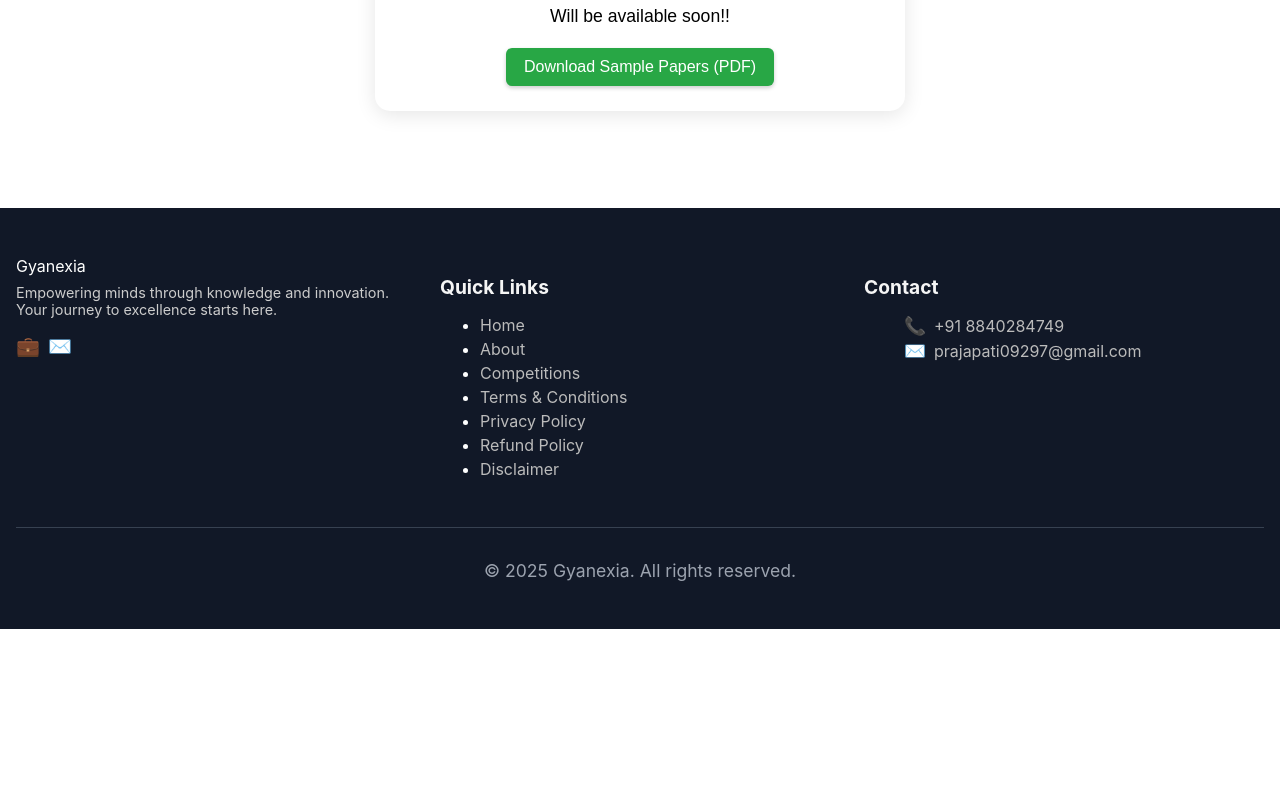
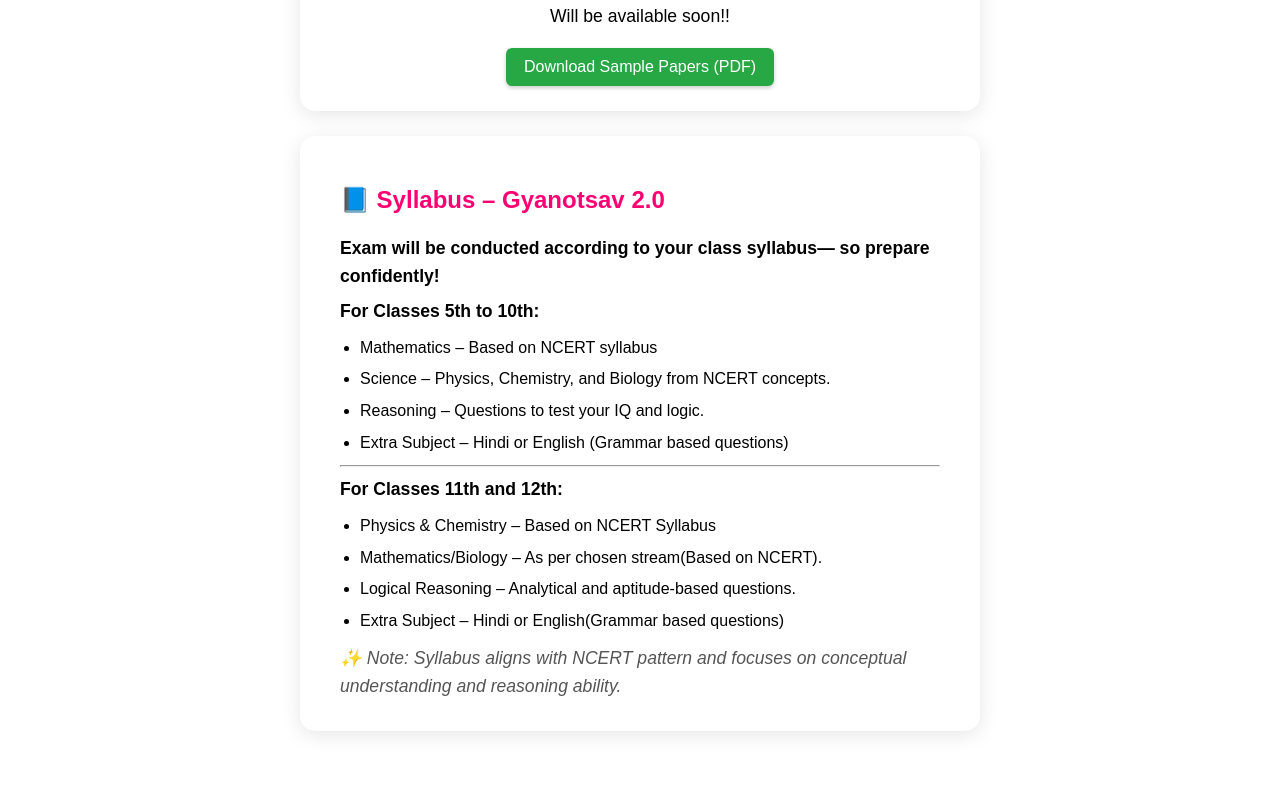
Before and after one commit to nikhilprajapati-21/gyanexia, a React (Create React App) app: page /competitions in a window 1280 px wide. Shown: the part 700-1500 px from the top of the page. Before the commit the page ends 1329 px from the top, so only its background shows below. Built offline with nearby package versions, Linux system fonts and the light colour scheme.

Commit message:
added syllabus

```diff
--- a/src/components/Footer.js
+++ b/src/components/Footer.js
@@ -47,7 +47,7 @@
               </li>
               <li className="footer-contact-item">
                 <span className="footer-contact-icon">✉️</span>
-                <span>prajapati09297@gmail.com</span>
+                <span>gyanexia@gmail.com</span>
               </li>
             </ul>
           </div>
--- a/src/pages/Competitions.css
+++ b/src/pages/Competitions.css
@@ -17,7 +17,7 @@
   background: white;
   border-radius: 15px;
   padding: 25px 40px;
-  max-width: 450px;
+  max-width: 600px;
   width: 100%;
   margin-bottom: 25px;
   box-shadow: 0 4px 20px rgba(0, 0, 0, 0.1);
@@ -73,6 +73,27 @@
 
 .download-btn:hover { background: #1e7e34; }
 
+/* Syllabus Card */
+.syllabus-card {
+  text-align: left;
+  line-height: 1.6;
+}
+
+.syllabus-card ul {
+  text-align: left;
+  padding-left: 20px;
+  margin: 10px 0;
+}
+
+.syllabus-card li {
+  margin-bottom: 6px;
+  font-size: 1rem;
+}
+
+.syllabus-card em {
+  color: #555;
+}
+
 /* Overlay */
 .form-overlay {
   position: fixed;
@@ -103,7 +124,6 @@
 
 .form-container h2 { margin-bottom: 20px; text-align: center; }
 
-/* Keep same styles as before */
 .form-row {
   display: flex;
   gap: 20px;
@@ -132,16 +152,7 @@
   font-size: 1rem;
 }
 
-
 textarea { resize: vertical; min-height: 60px; }
-
-/* Error */
-.error-text {
-  color: red;
-  font-size: 0.9rem;
-  margin-top: 4px;
-  display: block;
-}
 
 /* Subjects Preview */
 .subjects-box {
@@ -182,8 +193,8 @@
 }
 .cancel-btn:hover { background: #c82333; }
 
-.pay-btn{
-  height: 30px;
+.pay-btn {
+  height: 40px;
   font-size: 1rem;
   font-weight: 500;
   background: #007bff;
@@ -193,68 +204,11 @@
   cursor: pointer;
   box-shadow: 0 2px 4px rgba(0,0,0,0.2);
   transition: 0.3s;
+}
+.pay-btn:hover { background: #0056b3; }
 
-}
-
-/* Payment QR */
-.qr-overlay {
-  position: fixed;
-  top: 0;
-  left: 0;
-  width: 100%;
-  height: 100%;
-  background: rgba(0,0,0,0.7);
-  display: flex;
-  justify-content: center;
-  align-items: center;
-  z-index: 3000;
-}
-
-.qr-container {
-  background: white;
-  padding: 25px;
-  border-radius: 12px;
-  max-width: 400px;
-  width: 90%;
-  text-align: center;
-  box-shadow: 0 5px 25px rgba(0,0,0,0.3);
-}
-
-.qr-container h3 { margin-bottom: 15px; }
-
-.qr-image {
-  width: 250px;
-  height: auto;
-  margin: 15px 0;
-  border: 2px solid #ccc;
-  border-radius: 10px;
-}
-
-/* Upload */
-.upload-box { margin: 15px 0; text-align: left; }
-.upload-box label { font-weight: bold; display: block; margin-bottom: 6px; }
-.file-name { font-size: 0.9rem; color: #333; margin-top: 6px; }
-
-/* QR Buttons */
-.qr-buttons {
-  display: flex;
-  justify-content: space-between;
-  margin-top: 15px;
-}
-
-.confirm-btn {
-  background: #28a745;
-  color: white;
-  border: none;
-  padding: 10px 16px;
-  border-radius: 6px;
-  cursor: pointer;
-}
-.confirm-btn:hover { background: #218838; }
-
-/* Mobile */
 @media (max-width: 768px) {
   .form-container { width: 95%; padding: 20px; }
   .form-row { flex-direction: column; gap: 10px; }
-  .qr-image { width: 200px; }
+  .competition-card { padding: 20px; }
 }
--- a/src/pages/Competitions.js
+++ b/src/pages/Competitions.js
@@ -56,7 +56,6 @@
       name: "Gyanotsav 2.0",
       description: "Registration Fee",
       handler: function (response) {
-        // Payment successful callback
         navigate("/registration-success");
       },
       prefill: {
@@ -89,12 +88,13 @@
     <div className="upcoming-container">
       <h1 className="title">Upcoming Competitions</h1>
 
+      {/* --- Gyanotsav Card --- */}
       <div className="competition-card">
         <h2 className="competition-name">Gyanotsav 2.0</h2>
         <p><strong>Eligibility:</strong> Grade 5th to 12th</p>
         <p><strong>Exam Date:</strong> 14 December 2025</p>
         <p><strong>Exam Mode:</strong> Offline</p>
-        <p><strong>Medium:</strong> Both Hindi and English(As per your choice)</p>
+        <p><strong>Medium:</strong> Both Hindi and English (As per your choice)</p>
         <p><strong>Subjects:</strong> Maths + Science + Reasoning + Hindi/English</p>
         <p className="registration-text">
           <strong>🎉 Registration is open – Enroll Now!! 🎯</strong>
@@ -105,6 +105,7 @@
         </button>
       </div>
 
+      {/* --- Sample Papers Card --- */}
       <div className="competition-card">
         <h2 className="competition-name">Sample Papers for Gyanotsav 2.0</h2>
         <p>Will be available soon!!</p>
@@ -118,6 +119,31 @@
         </a>
       </div>
 
+      {/* --- New Syllabus Card --- */}
+      <div className="competition-card syllabus-card">
+        <h2 className="competition-name">📘 Syllabus – Gyanotsav 2.0</h2>
+        <p><strong>Exam will be conducted according to your class syllabus— so prepare confidently!</strong></p>
+
+        <p><strong>For Classes 5th to 10th:</strong></p>
+
+        <ul>
+          <li>Mathematics – Based on NCERT syllabus</li>
+          <li>Science – Physics, Chemistry, and Biology from NCERT concepts.</li>
+          <li>Reasoning – Questions to test your IQ and logic.</li>
+          <li>Extra Subject – Hindi or English (Grammar based questions)</li>
+        </ul>
+        <hr />
+        <p><strong>For Classes 11th and 12th:</strong></p>
+        <ul>
+          <li>Physics & Chemistry – Based on NCERT Syllabus</li>
+          <li>Mathematics/Biology – As per chosen stream(Based on NCERT).</li>
+          <li>Logical Reasoning – Analytical and aptitude-based questions.</li>
+          <li>Extra Subject – Hindi or English(Grammar based questions)</li>
+        </ul>
+        <p><em>✨ Note: Syllabus aligns with NCERT pattern and focuses on conceptual understanding and reasoning ability.</em></p>
+      </div>
+
+      {/* --- Registration Form --- */}
       {showForm && (
         <div className="form-overlay">
           <div className="form-container">
@@ -126,7 +152,6 @@
 
             {!formSubmitted ? (
               <form onSubmit={handleSubmit}>
-                {/* Row 1: Name + Father's Name + Phone */}
                 <div className="form-row">
                   <div className="form-group">
                     <label>Name:</label>
@@ -162,7 +187,6 @@
                   </div>
                 </div>
 
-                {/* Row 2: Class + Stream */}
                 <div className="form-row">
                   <div className="form-group">
                     <label>Class:</label>
@@ -196,7 +220,6 @@
                   )}
                 </div>
 
-                {/* College / School / Coaching Name */}
                 <div className="form-row">
                   <div className="form-group" style={{ flex: "1 1 100%" }}>
                     <label>College / School / Coaching Name:</label>
@@ -210,7 +233,6 @@
                   </div>
                 </div>
 
-                {/* Address */}
                 <div className="form-row">
                   <div className="form-group" style={{ flex: "1 1 100%" }}>
                     <label>Address:</label>
@@ -223,7 +245,6 @@
                   </div>
                 </div>
 
-                {/* Medium + Extra Subject */}
                 <div className="form-row">
                   <div className="form-group">
                     <label>Medium:</label>
@@ -253,7 +274,6 @@
                   </div>
                 </div>
 
-                {/* Subjects Preview */}
                 <div className="subjects-box">
                   <p><strong>Your Subjects:</strong></p>
                   <ul>
@@ -263,7 +283,6 @@
                   </ul>
                 </div>
 
-                {/* Buttons */}
                 <div className="form-buttons">
                   <button type="submit" className="submit-btn">Submit</button>
                   <button
@@ -278,11 +297,7 @@
             ) : (
               <div className="payment-section">
                 <h3>Proceed with payment to complete your registration!!</h3>
-
-                <button
-                  className="pay-btn"
-                  onClick={handlePayNow}
-                >
+                <button className="pay-btn" onClick={handlePayNow}>
                   Pay Now
                 </button>
                 <div className="form-buttons" style={{ marginTop: "20px" }}>
--- a/src/pages/ContactUs.js
+++ b/src/pages/ContactUs.js
@@ -20,7 +20,7 @@
         {/* ✉️ Email */}
         <div className="contact-item">
           <FaEnvelope className="contact-icon" />
-          <span className="contact-text">prajapati09297@gmail.com</span>
+          <span className="contact-text">gyanexia@gmail.com</span>
         </div>
 
         {/* 💬 WhatsApp */}
--- a/src/pages/Privacy.js
+++ b/src/pages/Privacy.js
@@ -72,7 +72,7 @@
         <li>Request deletion of your account or stored data</li>
       </ul>
       <p>
-        For such requests, please contact us at <strong>prajapati09297@gmail.com</strong>.
+        For such requests, please contact us at <strong>gyanexia@gmail.com</strong>.
       </p>
 
       <h3>6. Data Retention</h3>
@@ -91,7 +91,7 @@
         If you have any questions about this Privacy Policy, please contact us:
       </p>
       <ul>
-        <li><strong>Email:</strong> prajapati09297@gmail.com</li>
+        <li><strong>Email:</strong> gyanexia@gmail.com</li>
         <li><strong>Phone:</strong> +91 8840284749</li>
 
       </ul>
--- a/src/pages/Refund.js
+++ b/src/pages/Refund.js
@@ -34,7 +34,7 @@
       <h3>4. Contact for Refund</h3>
       <p>
         For refund-related queries, please contact us at{" "}
-        <a href="mailto:prajapati09297@gmail.com">prajapati09297@gmail.com</a>{" "}
+        <a href="mailto:gyanexia@gmail.com">gyanexia@gmail.com</a>{" "}
         or call us at <strong>+91 8840284749</strong>.
       </p>
 
```
